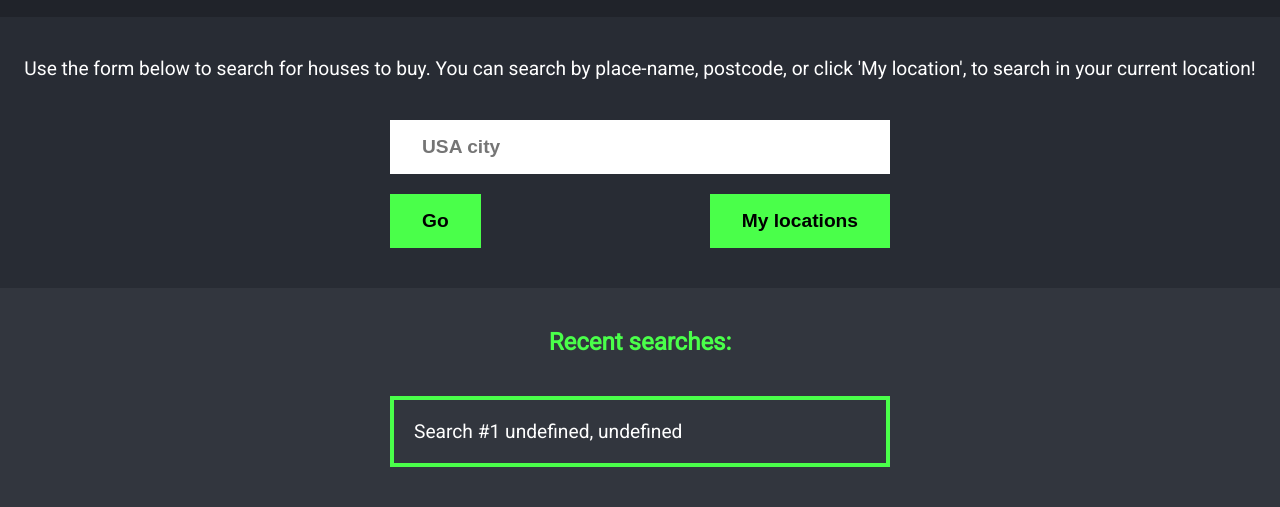
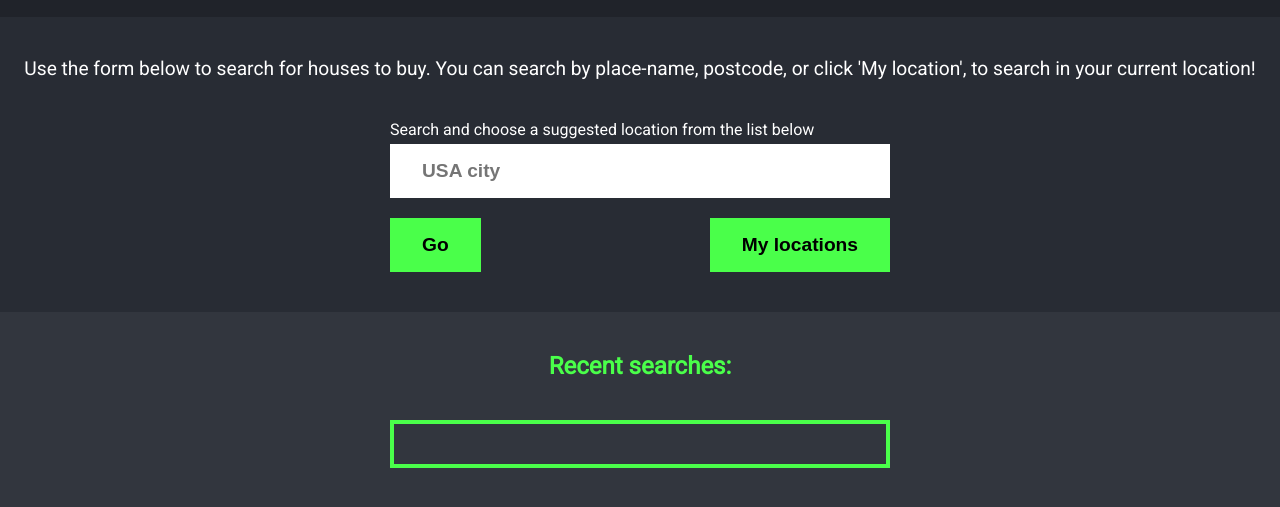
Before and after one commit to illiapelypenko/proproperty, a website built with webpack: page src/index.html in a window 1280 px wide. Both pictures are taken after a click on the button "Go". Shown: the part 77-584 px from the top of the page. Built offline with nearby package versions, Linux system fonts and the light colour scheme; no server answers; files whose address does not match are found by name.

Commit message:
Add search tip Handle empty search submitting

```diff
--- a/src/components/eventListeners.js
+++ b/src/components/eventListeners.js
@@ -43,6 +43,11 @@ function onMyLocationClick() {
   SEARCH_TEXT_INPUT.value = `${state.currentSearchItem.area_type}, ${state.currentSearchItem.city}, ${state.currentSearchItem.state_code}`;
 }
 function onGoButtonClick() {
+  if (!state.currentSearchItem.city) {
+    SEARCH_TEXT_INPUT.focus();
+    return;
+  }
+
   state.recentSearches.unshift(state.currentSearchItem);
   while (state.recentSearches.length > 5) {
     state.recentSearches.pop();
@@ -50,6 +55,7 @@ function onGoButtonClick() {
   localStorage.setItem('recentSearches', JSON.stringify(state.recentSearches));
   SEARCH_TEXT_INPUT.value = '';
   renderSearchList();
+  state.currentSearchItem = {};
 }
 
 async function onRecentSearchClick(e) {
--- a/src/index.html
+++ b/src/index.html
@@ -14,22 +14,18 @@
     <main class="main">
       <section class="search">
         <p class="search__instruction">
-          Use the form below to search for houses to buy. You can search by
-          place-name, postcode, or click 'My location', to search in your
-          current location!
+          Use the form below to search for houses to buy. You can search by place-name, postcode, or
+          click 'My location', to search in your current location!
         </p>
         <form class="search__form">
+          <p class="search__tip">Search and choose a suggested location from the list below</p>
           <div class="search__input-container">
             <input class="search__input" type="text" placeholder="USA city" />
             <ul class="search__suggestions"></ul>
           </div>
           <div class="search__buttons">
             <input type="button" class="search__go-btn" value="Go" />
-            <input
-              type="button"
-              class="search__myLocation-btn"
-              value="My locations"
-            />
+            <input type="button" class="search__myLocation-btn" value="My locations" />
           </div>
         </form>
         <div class="spinner">
--- a/src/styles/components/main.scss
+++ b/src/styles/components/main.scss
@@ -19,6 +19,10 @@
       padding-top: 40px;
       width: 500px;
       margin: auto;
+
+      .search__tip {
+        margin-bottom: 5px;
+      }
 
       .search__input-container {
         position: relative;
```
